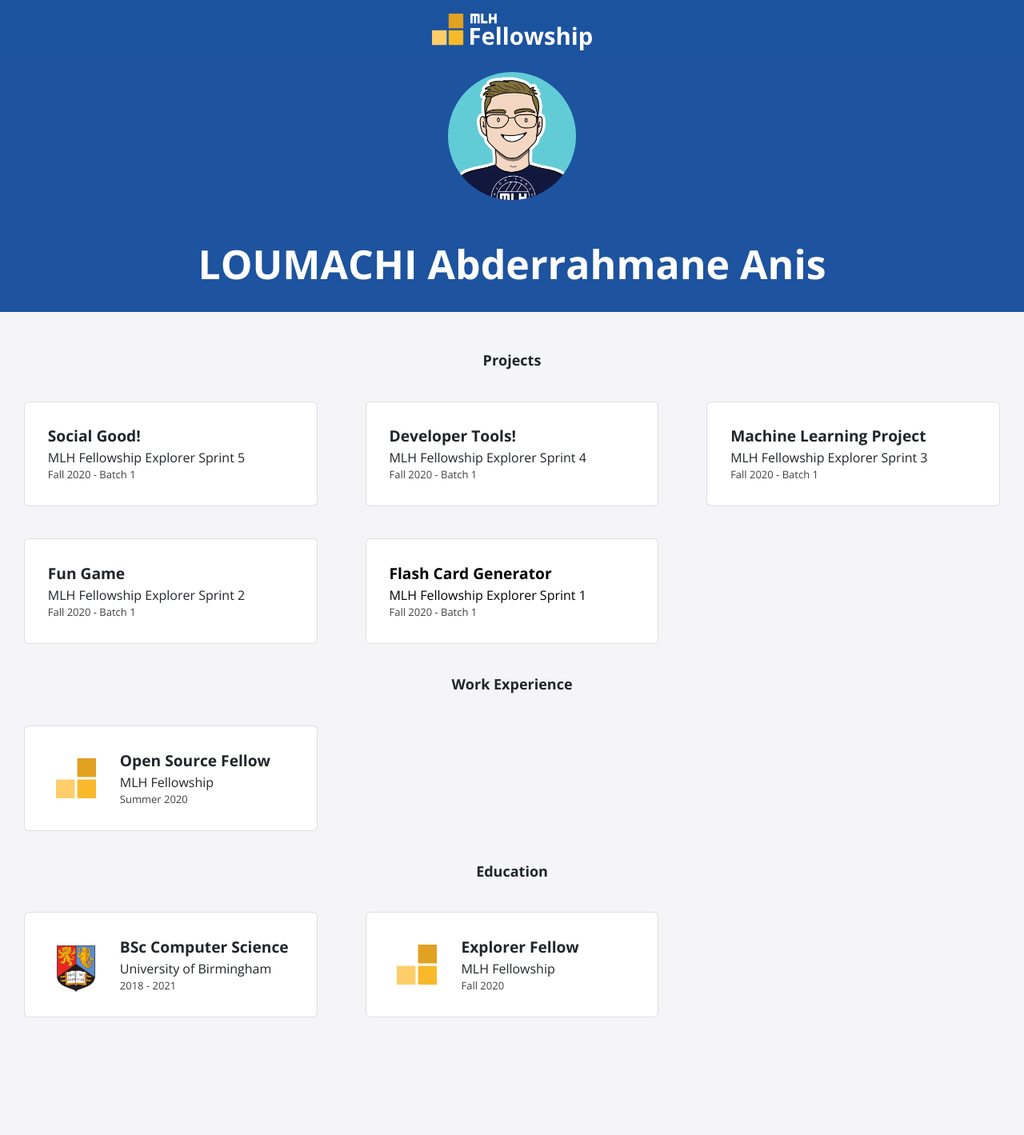
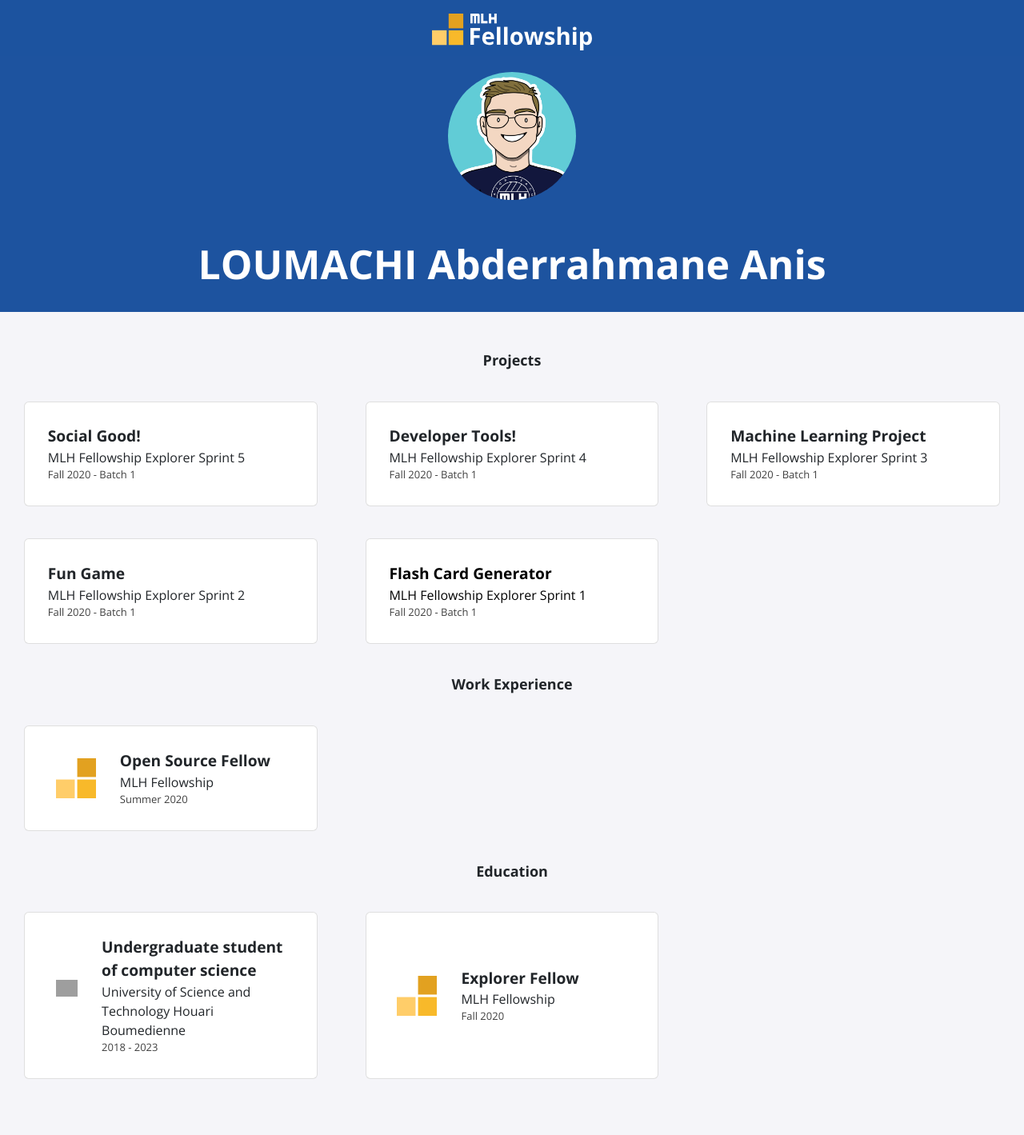
Before and after one commit to anisloum/anisloum.github.io, a Jekyll site: the page built from index.html, in a window 1280 px wide. Shown: the whole page at 80% size. Built offline with Jekyll 4.4.1, drawn with Linux system fonts in a browser that asks for light colours; nearby versions of some CDN libraries; before the commit the page ends 1342 px from its top, so only the background shows below that; grey boxes are pictures that could not be loaded.

Commit message:
Update education.yml

```diff
--- a/_data/education.yml
+++ b/_data/education.yml
@@ -1,7 +1,7 @@
-- course: BSc Computer Science
-  institute: University of Birmingham
-  dates: 2018 - 2021
-  logo: uob.png
+- course: Undergraduate student of computer science
+  institute: University of Science and Technology Houari Boumedienne
+  dates: 2018 - 2023
+  logo: Usthb_logo.png
 
 - course: Explorer Fellow
   institute: MLH Fellowship
```
